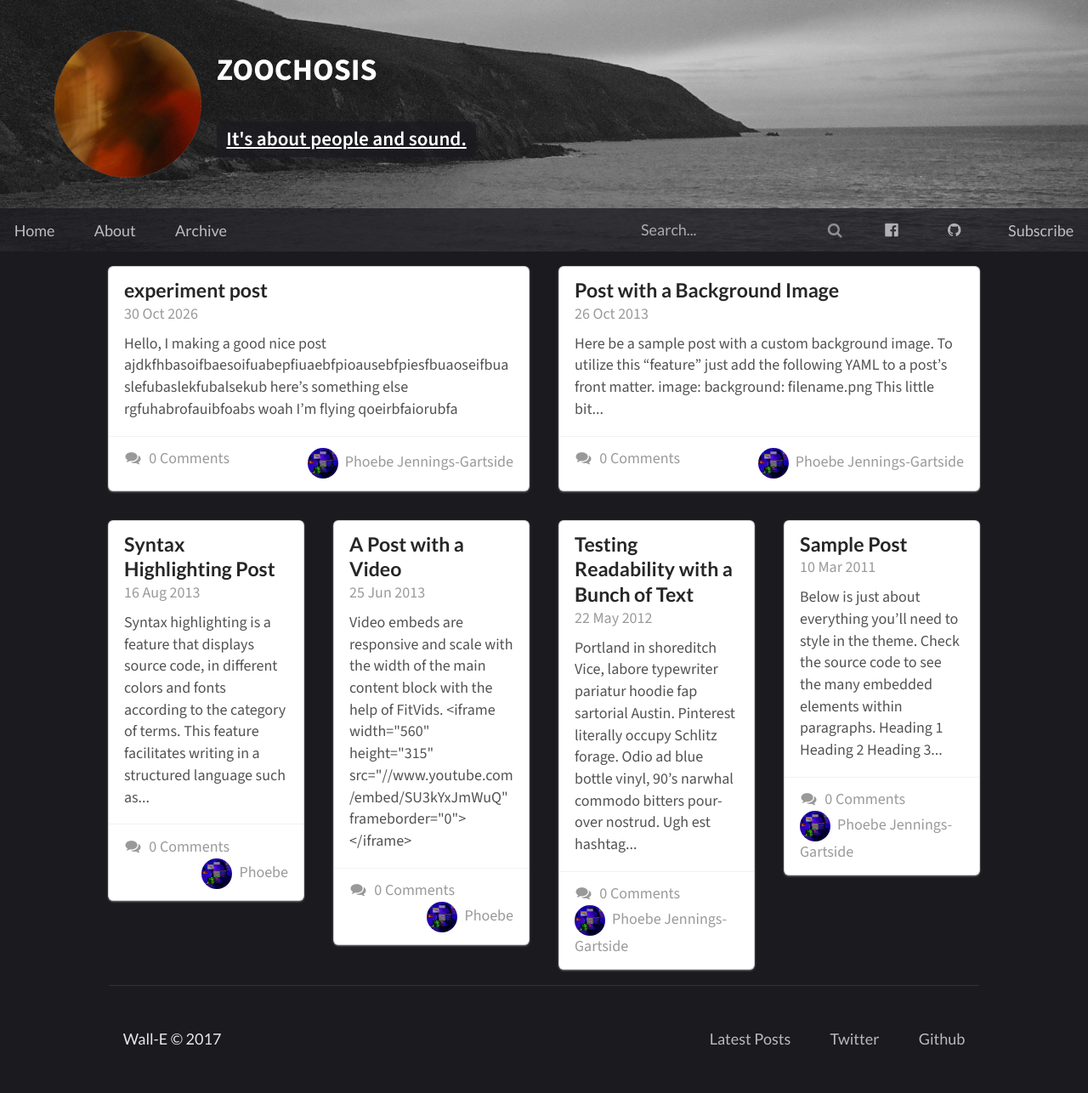
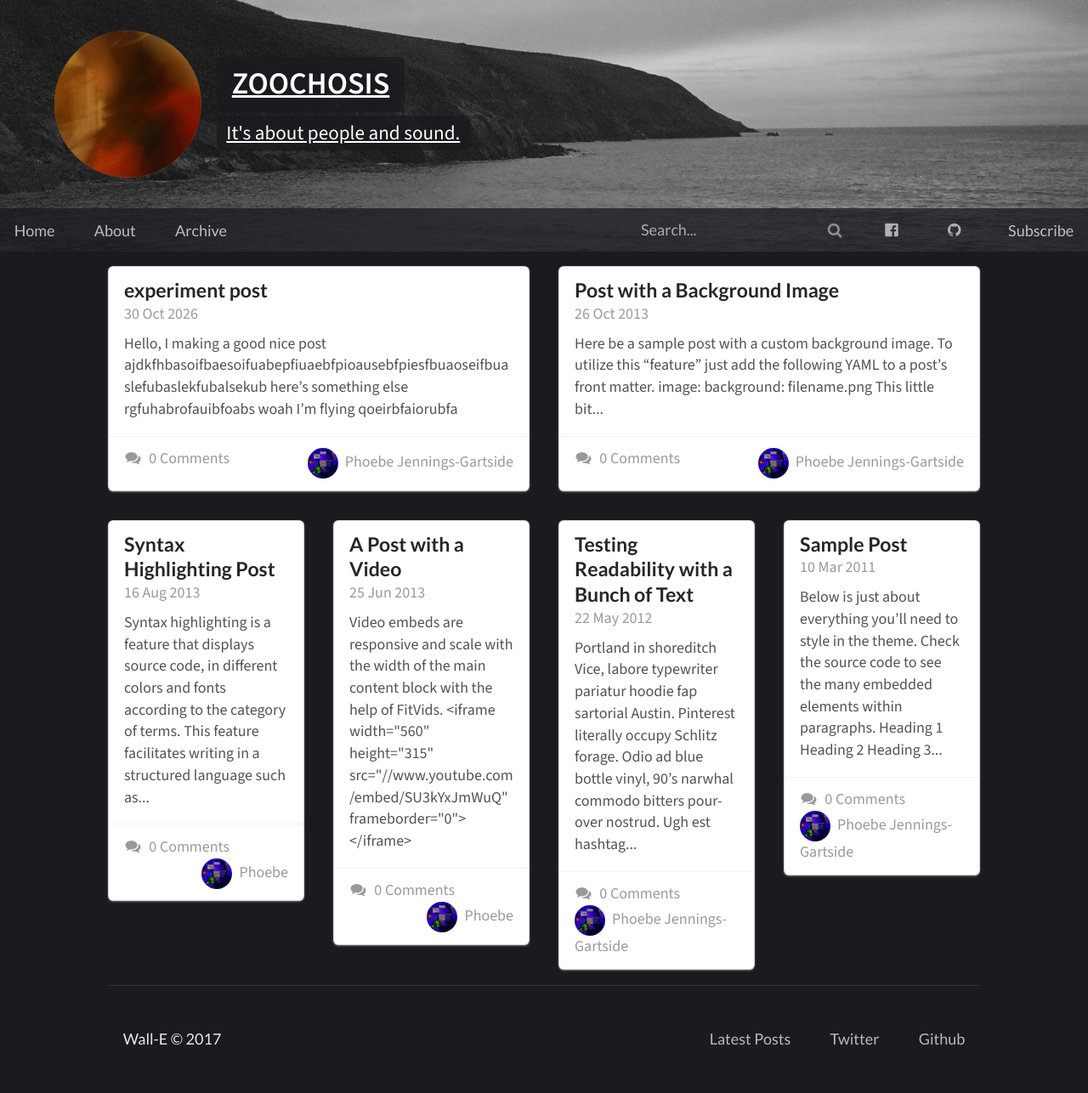
Before and after one commit to ZOOCHOSIS-BLOG/ZOOCHOSIS-BLOG.github.io, a Jekyll site: the page built from index.html, in a window 1280 px wide. Shown: the whole page at 85% size. Built offline with Jekyll 4.4.1, drawn with Linux system fonts in a browser that asks for light colours; the list of posts is cut into pages by our own code; comment, search, counter and statistics services are not loaded.

Commit message:
forenames

```diff
--- a/assets/css/main.css
+++ b/assets/css/main.css
@@ -84,20 +84,25 @@ header {
 }
 
 .site-forename {
-    font-family: "Source Sans 3", sans-serif;;
-    text-align: center;
+    font-family: "Source Sans 3", sans-serif;
+    font-weight: 600;
+    text-decoration-line: underline;
+    text-align: left;
     margin: 0 0 0.25rem;
+    display: block;
+    padding: 0.25em 0.5em;
+    background-color: rgba(26, 26, 31, 0.75);
+    border-radius: 0.28571429rem;
 }
 
 .site-description {
     font-family: "Source Sans 3", sans-serif;
-    font-weight: 600;
+    font-weight: 400;
     text-decoration-line: underline;
-    text-align: center;
+    text-align: left;
+    margin: 0;
     display: block;
-    margin-left: 0;
     padding: 0.25em 0.5em;
-    text-align: left;
     background-color: rgba(26, 26, 31, 0.75);
     border-radius: 0.28571429rem;
 }
```
